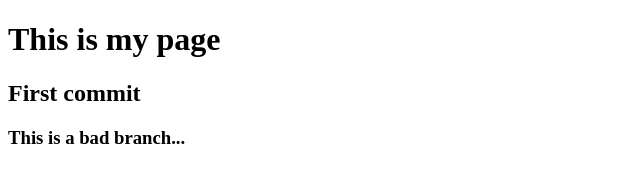
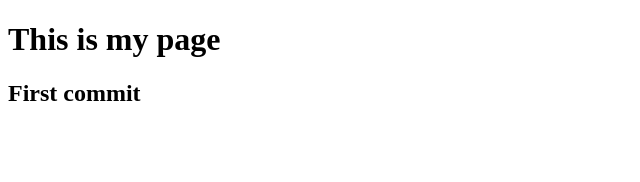
Before and after one commit to AustinGagnon/Test-Repo, a plain HTML site: page index.html in a window 1280 px wide. Shown: the whole page, without its empty margins (0-640 px from the left). Drawn offline with Linux system fonts and the light colour scheme.

Commit message:
Revert "this is the bad branch"

```diff
--- a/index.html
+++ b/index.html
@@ -8,6 +8,5 @@
 <body>
     <h1>This is my page</h1>
     <h2>First commit</h2>
-    <h3>This is a bad branch...</h3>
 </body>
 </html>
```
